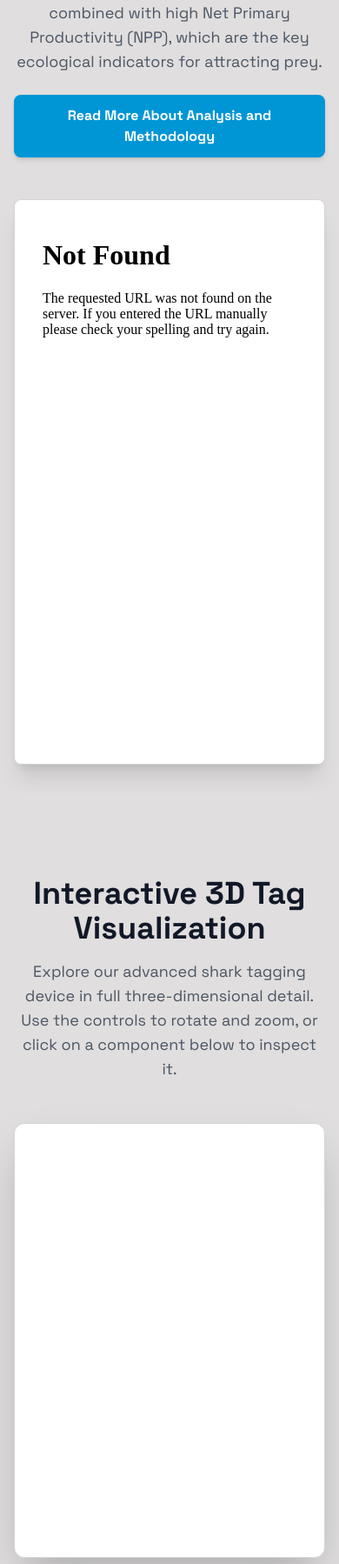
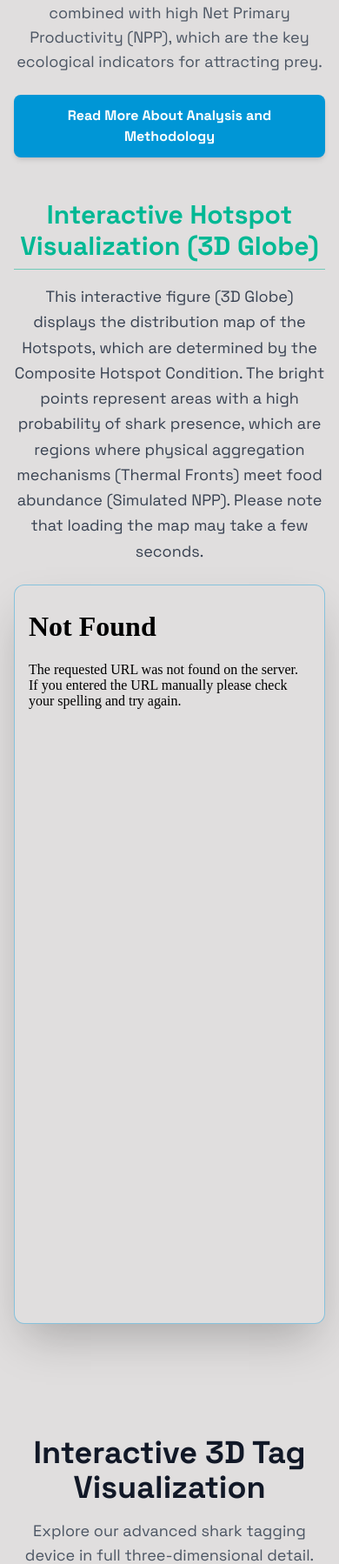
Before and after one commit to baody682/nasa, a Flask app: page / in a window 390 px wide. Shown: the part 2003-3801 px from the top of the page at 87% size. Run offline with Flask 3, Linux system fonts and the light colour scheme; some libraries are stand-ins or nearby versions.

Commit message:
Update index.html

```diff
--- a/templates/index.html
+++ b/templates/index.html
@@ -136,7 +136,7 @@
         <header id="main-header" class="initial-header fixed top-0 left-0 right-0 z-40 flex items-center justify-between whitespace-nowrap border-b border-primary/20 dark:border-white/10 px-6 sm:px-10 py-4 bg-light-accent-bg/90 dark:bg-background-dark/95 backdrop-blur-sm">
             <div class="flex items-center gap-3 text-gray-800 dark:text-white">
                 <div class="flex items-center gap-3 text-gray-800 dark:text-white">
-                    <img src="{{ url_for('static', filename='Untitled design-Picsart-AiImageEnhancer_imgupscaler.ai_General_16K.png') }}" alt="SHARKS Logo" class="h-20 w-20">
+                    <img src="{{ url_for('static', filename='images/Untitled design-Picsart-AiImageEnhancer_imgupscaler.ai_General_16K.png') }}" alt="SHARKS Logo" class="h-20 w-20">
                     <h2 class="text-xl font-bold">YA³O</h2>
                 </div>
             </div>
@@ -248,15 +248,20 @@
                             This global map displays the predicted shark feeding hotspots. Each red point represents a marine area characterized by a sharp increase in Sea Surface Temperature gradient (Ocean Fronts) combined with high Net Primary Productivity (NPP), which are the
                             key ecological indicators for attracting prey.
                         </p>
-                        <a href="{{ url_for('tag_details') }}" class="inline-block px-6 py-3 bg-primary text-white font-semibold rounded-lg shadow-md hover:bg-accent-blue transition duration-300">
+                        <a href="{{ url_for('mathematical_model') }}" class="inline-block px-6 py-3 bg-primary text-white font-semibold rounded-lg shadow-md hover:bg-accent-blue transition duration-300">
                             Read More About Analysis and Methodology
                         </a>
                     </div>
 
-                    <div class="mt-12 grid grid-cols-1 gap-8 fade-in-on-scroll">
-                        <div class="p-6 rounded-lg bg-white dark:bg-[#0F142B] border border-gray-300 dark:border-white/10 shadow-xl overflow-hidden">
+                    <div class="mt-12 fade-in-on-scroll">
+                        <h3 class="text-3xl font-display font-bold text-secondary mb-4 border-b border-secondary/50 pb-2 text-center sm:text-left">Interactive Hotspot Visualization (3D Globe)</h3>
+                        <p class="text-lg text-gray-700 dark:text-soft-gray leading-relaxed mb-6 text-center sm:text-left">
+                            This interactive figure (3D Globe) displays the distribution map of the Hotspots, which are determined by the Composite Hotspot Condition. The bright points represent areas with a high probability of shark presence, which are regions where physical aggregation
+                            mechanisms (Thermal Fronts) meet food abundance (Simulated NPP). Please note that loading the map may take a few seconds.
+                        </p>
 
-                            <iframe id="hotspot-map-iframe" title="Shark Feeding Hotspots" width="100%" height="600" frameborder="0" src="{{ hotspot_globe_url }}">
+                        <div class="bg-background-light dark:bg-background-dark p-2 rounded-xl shadow-2xl border border-primary/40 overflow-hidden" style="min-height: 850px; width: 100%;">
+                            <iframe id="hotspot_globe_3d_viz" title="Shark Feeding Hotspots" width="100%" height="800" frameborder="0" src="{{ hotspot_globe_url }}">
                             </iframe>
                         </div>
                     </div>
```
